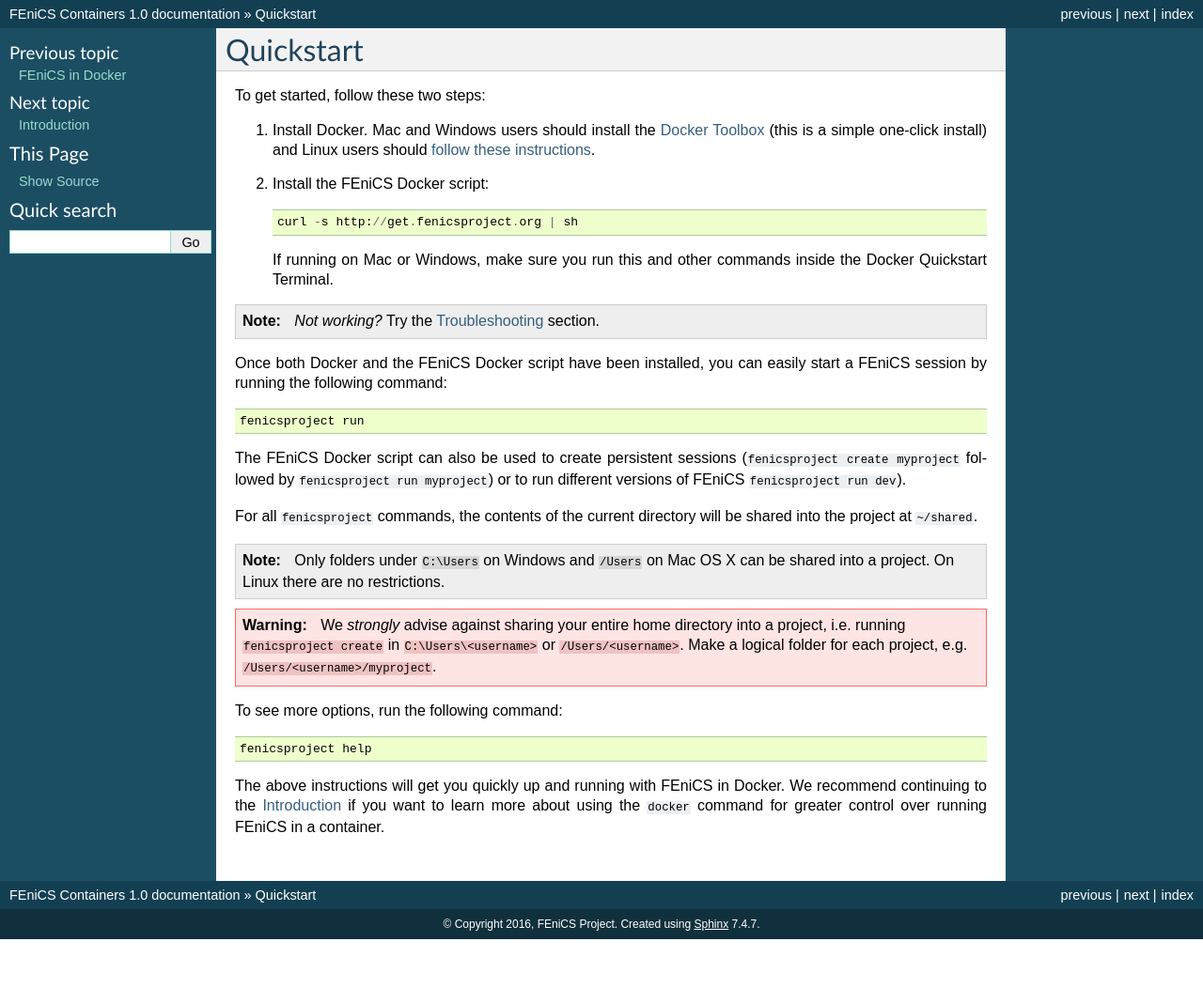
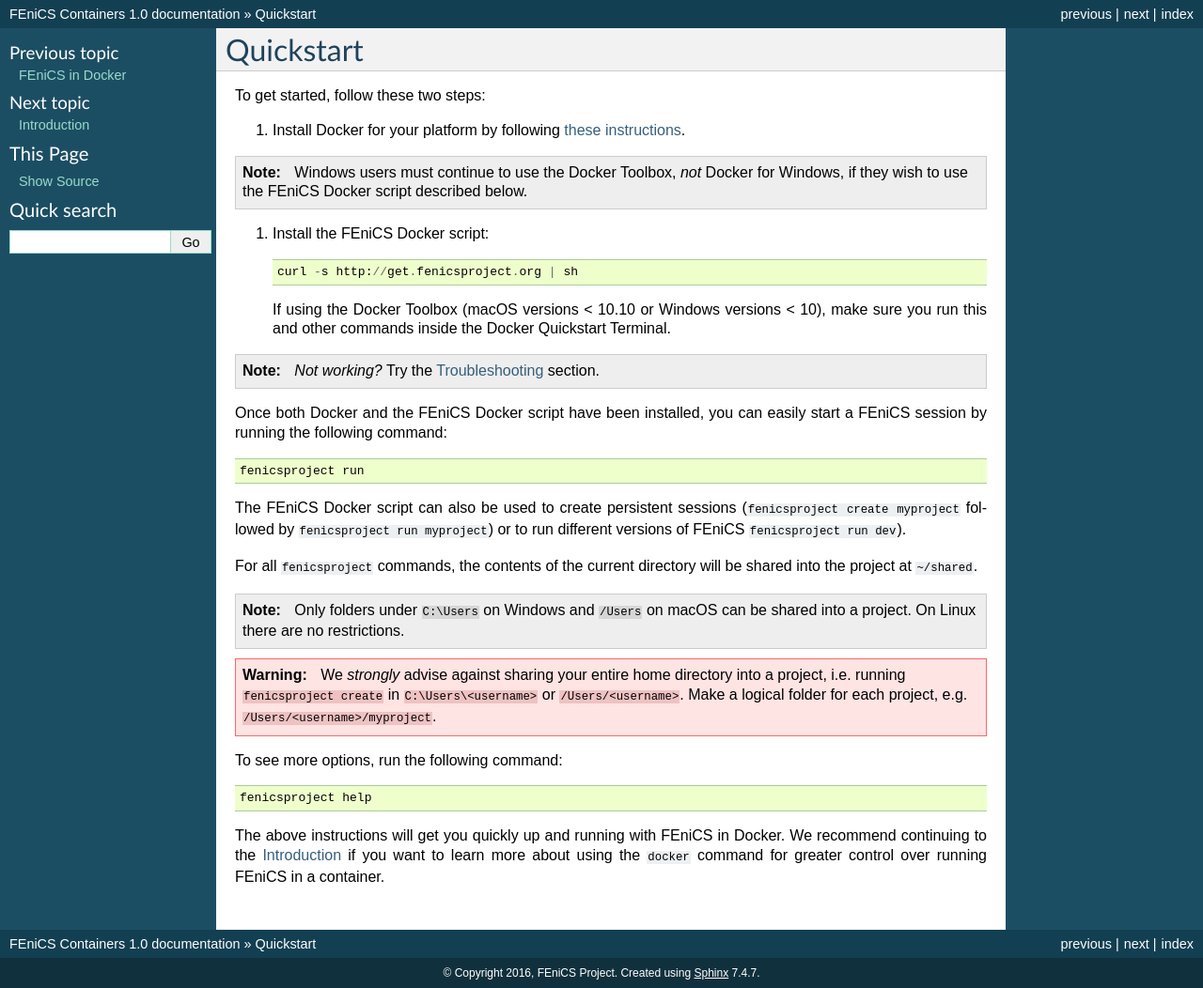
Before and after one commit to vacary/docker, a Sphinx documentation site: the page built from docs/source/quickstart.rst, in a window 1280 px wide. Shown: the whole page at 94% size. Built offline with Sphinx 7.4.7, drawn with Linux system fonts in a browser that asks for light colours; before the commit the page ends 1000 px from its top, so only the background shows below that.

Commit message:
Update instructions for Docker for macOS and Windows. Mac OS -> macOS [skip build].
Docker for Windows currently uses Powershell so our bash based fenicsproject script won't work.

```diff
--- a/docs/source/quickstart.rst
+++ b/docs/source/quickstart.rst
@@ -8,16 +8,17 @@
 
 To get started, follow these two steps:
 
-#. Install Docker. Mac and Windows users should install the `Docker
-   Toolbox <https://www.docker.com/products/docker-toolbox>`_ (this is
-   a simple one-click install) and Linux users should `follow these
-   instructions <https://docs.docker.com/linux/step_one/>`_.
+#. Install Docker for your platform by following `these
+   instructions <https://docs.docker.com/engine/getstarted/step_one/>`_.
+.. note:: Windows users must continue to use the Docker Toolbox, *not* Docker
+   for Windows, if they wish to use the FEniCS Docker script described below.
 #. Install the FEniCS Docker script::
 
     curl -s http://get.fenicsproject.org | sh
 
-   If running on Mac or Windows, make sure you run this and other
-   commands inside the Docker Quickstart Terminal.
+   If using the Docker Toolbox (macOS versions < 10.10 or Windows versions <
+   10), make sure you run this and other commands inside the Docker Quickstart
+   Terminal.
 
 .. note:: *Not working?* Try the :ref:`troubleshooting` section.
 
@@ -33,7 +34,7 @@
 For all ``fenicsproject`` commands, the contents of the current directory will
 be shared into the project at ``~/shared``.
 
-.. note:: Only folders under ``C:\Users`` on Windows and ``/Users`` on Mac OS X
+.. note:: Only folders under ``C:\Users`` on Windows and ``/Users`` on macOS
           can be shared into a project. On Linux there are no restrictions.
 
 .. warning:: We *strongly* advise against sharing your entire home directory into a
--- a/docs/source/troubleshooting.rst
+++ b/docs/source/troubleshooting.rst
@@ -24,7 +24,7 @@
 I can't share a folder into the container
 -----------------------------------------
 
-*Mac OS X*: By default, only files and directories under  ``/Users/`` can be
+*macOS*: By default, only files and directories under  ``/Users/`` can be
 shared into a container using the ``-v`` flag.
 
 *Windows*: By default, only files and directories under ``C:\Users`` can be
@@ -33,7 +33,7 @@
 I've run out of space for new containers or images
 --------------------------------------------------
 
-Users running on Mac OS X and Windows are actually running the Docker
+Users using the Docker Toolbox on macOS and Windows are actually running the Docker
 containers inside a Virtual Machine. If you ``pull`` too many images from
 Dockerhub then you may fill up the virtual machine's disk drive.
 
```
Also changed, not shown: README.md (+2 -2 lines), docs/source/introduction.rst (+5 -5 lines).
